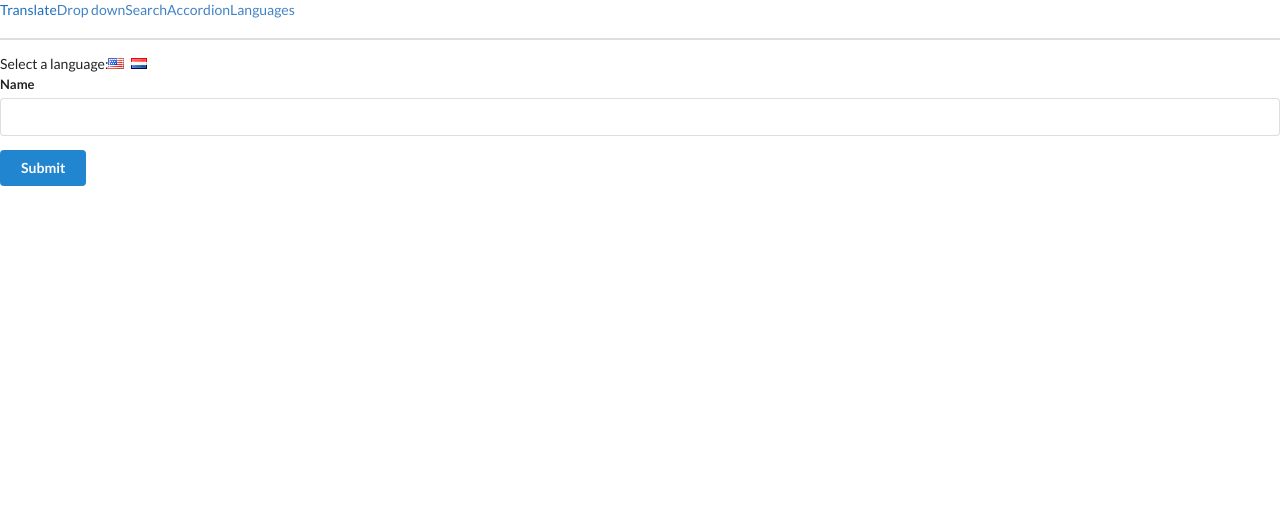
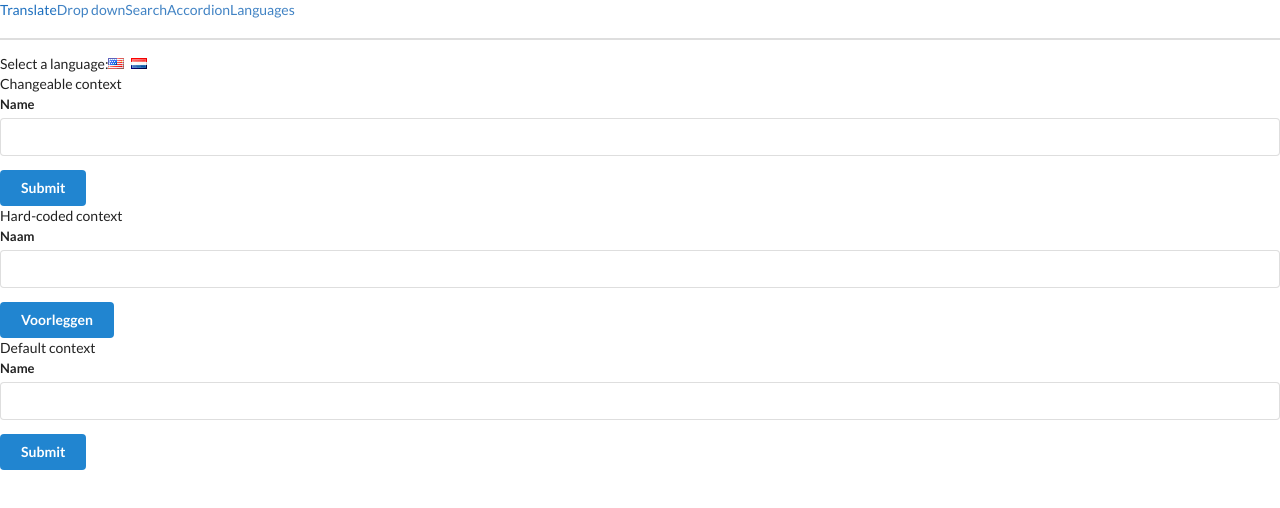
Before and after one commit to SamroodAli/react-widgets, a React (Create React App) app: page /languages in a window 1280 px wide. Shown: the top 508 px of the page. Built offline with nearby package versions, Linux system fonts and the light colour scheme.

Commit message:
Context:Create three context with each creating three streams

```diff
--- a/src/components/Language.jsx
+++ b/src/components/Language.jsx
@@ -27,9 +27,16 @@ class Languages extends React.Component {
             }}
           ></i>
         </div>
+        Changeable context
         <LanguageContext.Provider value={this.state.language}>
           <UserCreate />
         </LanguageContext.Provider>
+        Hard-coded context
+        <LanguageContext.Provider value="dutch">
+          <UserCreate />
+          Default context
+        </LanguageContext.Provider>
+        <UserCreate />
       </div>
     );
   }
```
